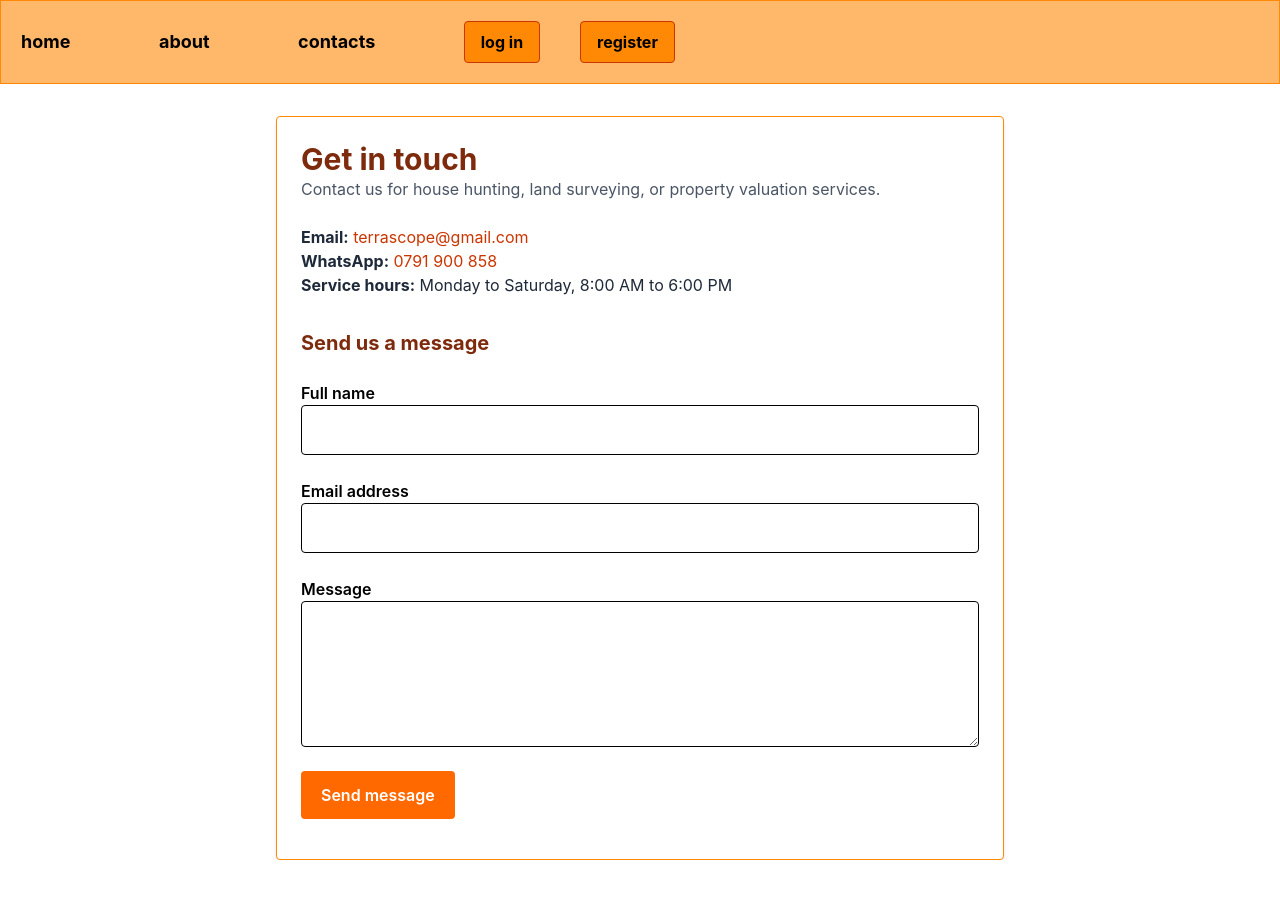
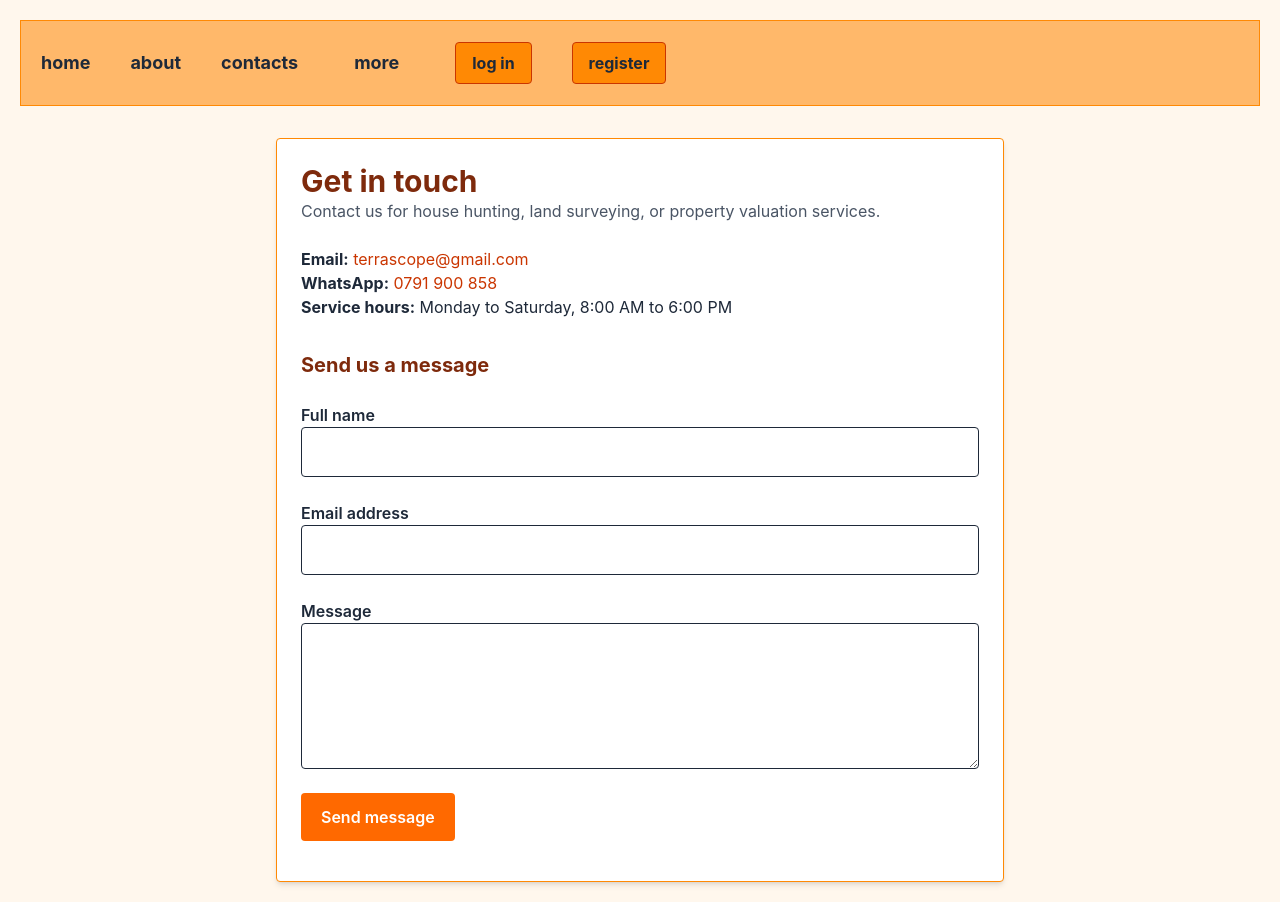
Before and after one commit to wanel-creator/terrascape-project, a website: page contacts.html in a window 1280 px wide. Before the commit the page ends 860 px from the top, so only its background shows below. Drawn offline with Linux system fonts and the light colour scheme.

Commit message:
made some changes

```diff
--- a/contacts.html
+++ b/contacts.html
@@ -3,14 +3,16 @@
         <link rel="stylesheet" href="./src/output.css">
 
     </head>
-    <body>
-             <nav class="flex flex-wrap items-center gap-6 border border-orange-400 bg-orange-300 p-5 text-lg font-bold md:gap-10">
-        <a href="projects.html">home</a>&nbsp;&nbsp;
-        <a href="about.html">about</a>&nbsp;&nbsp;
-        <a href="contacts.html">contacts</a>&nbsp;&nbsp;
-        <a href="login form.html"><button type="button" class="rounded border border-orange-700 bg-orange-400 px-4 py-2 text-base hover:bg-orange-500">log in</button></a>
-        <a href="registration form.html"><button type="button" class="rounded border border-orange-700 bg-orange-400 px-4 py-2 text-base hover:bg-orange-500">register</button></a>
-</nav>
+    <body class="min-h-screen bg-orange-50 p-5 text-gray-800">
+
+                <nav class="flex flex-wrap items-center gap-6 border border-orange-400 bg-orange-300 p-5 text-lg font-bold md:gap-10">
+            <a class="hover:text-orange-900" href="index.html">home</a>
+            <a class="hover:text-orange-900" href="about.html">about</a>
+            <a class="hover:text-orange-900" href="contacts.html">contacts</a>
+            <button id="openMoreButton" class="rounded px-4 py-2 hover:bg-orange-400 hover:text-orange-900" type="button" aria-haspopup="dialog" aria-controls="moreOverlay">more</button>
+            <a class="rounded border border-orange-700 bg-orange-400 px-4 py-2 text-base hover:bg-orange-500" href="loginform.html">log in</a>
+            <a class="rounded border border-orange-700 bg-orange-400 px-4 py-2 text-base hover:bg-orange-500" href="registrationform.html">register</a>
+        </nav>
         <main class="mx-auto mt-8 max-w-3xl px-5 pb-12">
             <section class="rounded border border-orange-400 bg-white p-6 shadow-md">
                 <h1 class="text-3xl font-bold text-orange-900">Get in touch</h1>
```
Also changed, not shown: about.html (+6 -5 lines), index.html (+3 -3 lines), loginform.html (+6 -5 lines), registrationform.html (+6 -5 lines).
